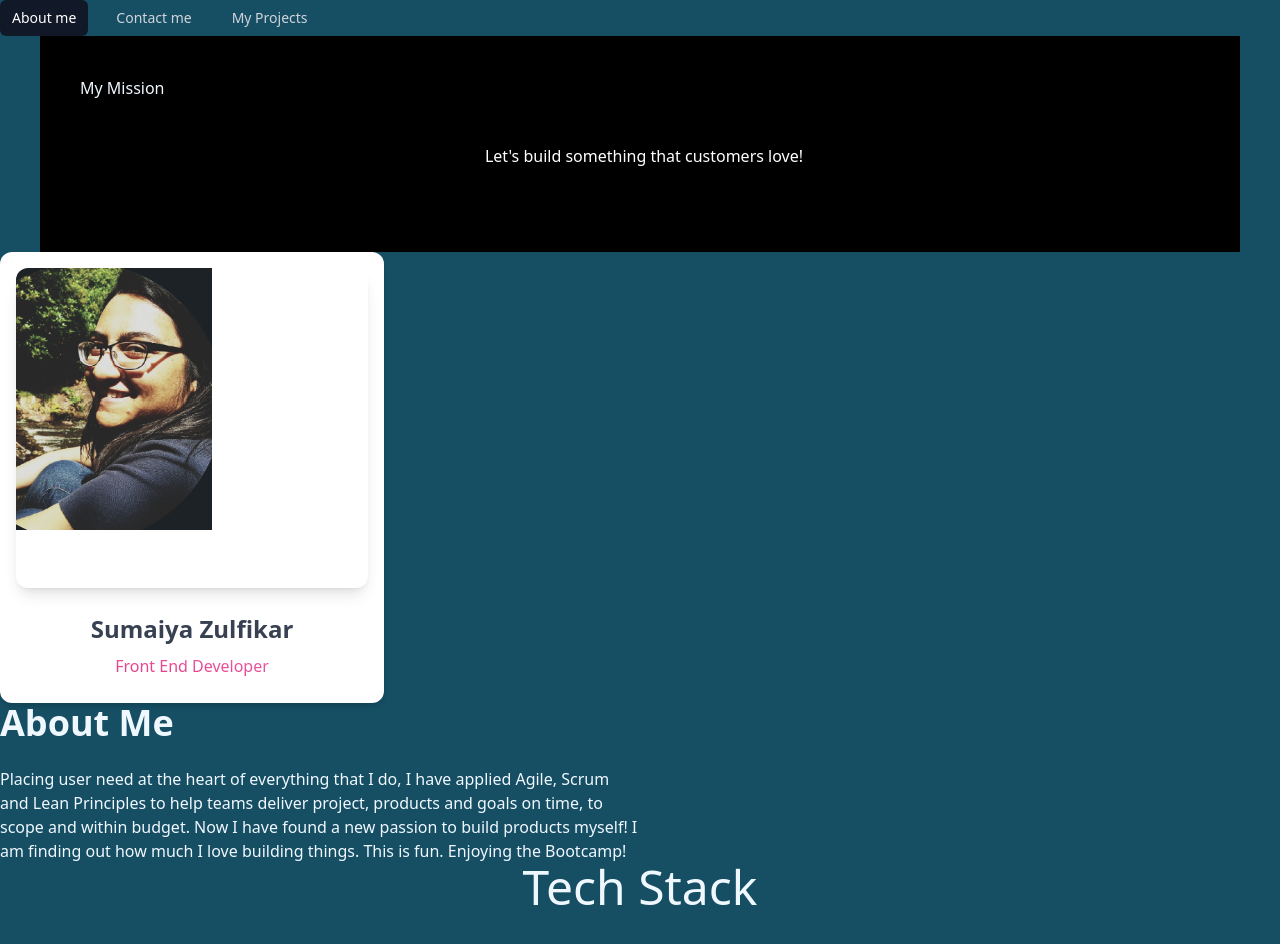
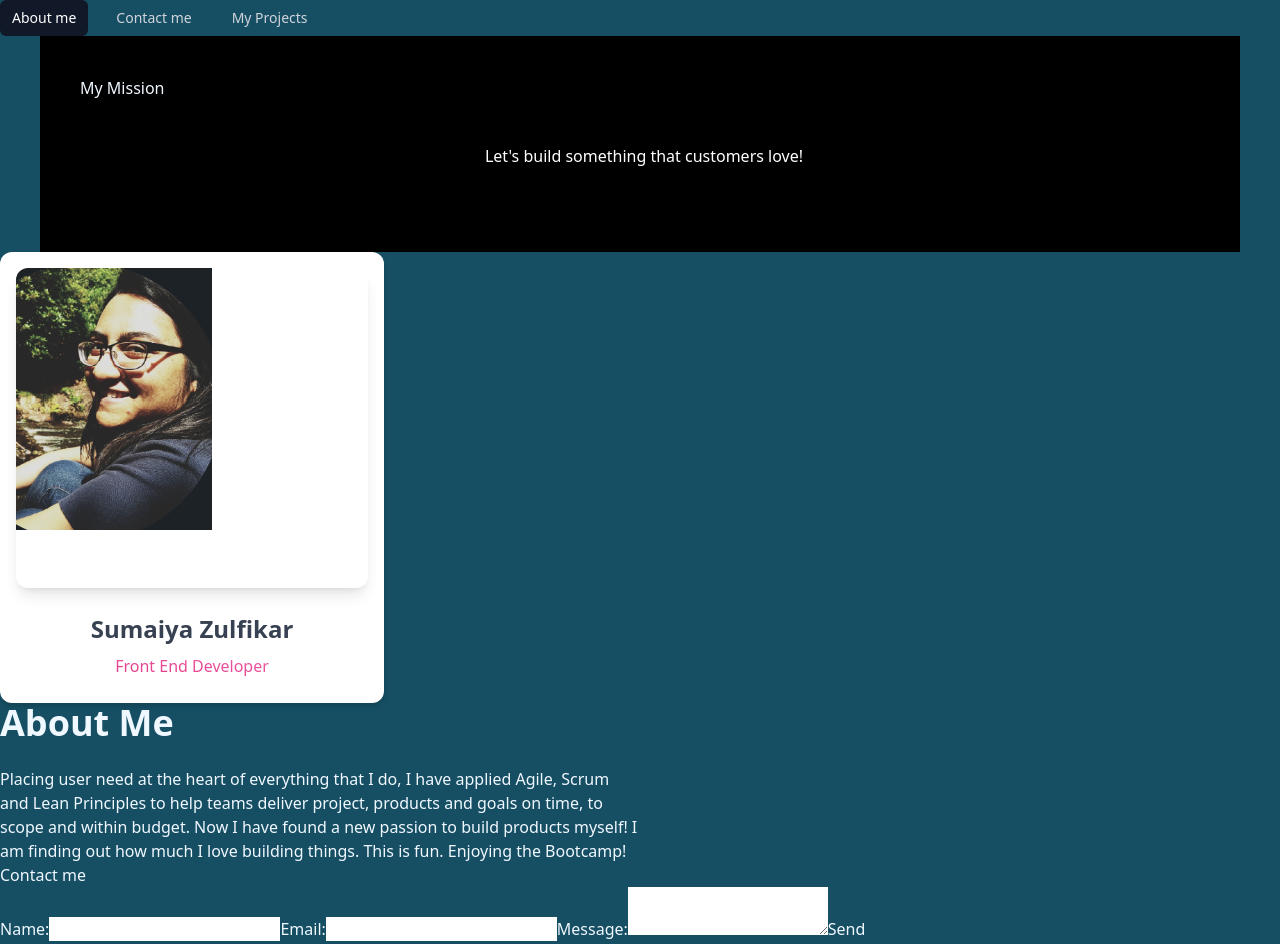
Before and after one commit to sumzulfikar/Sumaiya-FrontEnd-Portfolio, a React (Vite) app: page / in a window 1280 px wide. Shown: the top 944 px of the page. Built offline with nearby package versions, Linux system fonts and the light colour scheme.

Commit message:
contact form added

```diff
--- a/src/components/Contact.jsx
+++ b/src/components/Contact.jsx
@@ -1,6 +1,39 @@
-import React from "react";
+import {useState} from "react";
 
 const Contact=()=>{
+    const [formData,setFormData]=useState({name:"",email:"",message:""});
+
+    const handleChange = (e) => {
+        const { id, value } = e.target;
+        setFormData({ ...formData, [id]: value });
+    };
+
+const handleSubmit=event=>{
+    event.preventDefault();
+    setFormData({name:"",email:"",message:""});
+
+
+}
+
+return(
+    <>
+    <h2>Contact me</h2>
+<form action="mailto:sumaiya.zulfikar29@gmail.com" method="post" encType="text/plain" onSubmit={handleSubmit}>
+<label>Name:
+    <input type="text" id="name" value={formData.name} onChange={handleChange} />
+</label>
+<label>Email:
+    <input type="text" id="email" value={formData.email} onChange={handleChange}/>
+</label>
+<label>Message:
+    <textarea type="text" id="message" value={formData.message} onChange={handleChange}/>
+
+    <button type="submit">Send</button>
+</label>
+</form>
+</>
+
+);
 
 }
 
```
